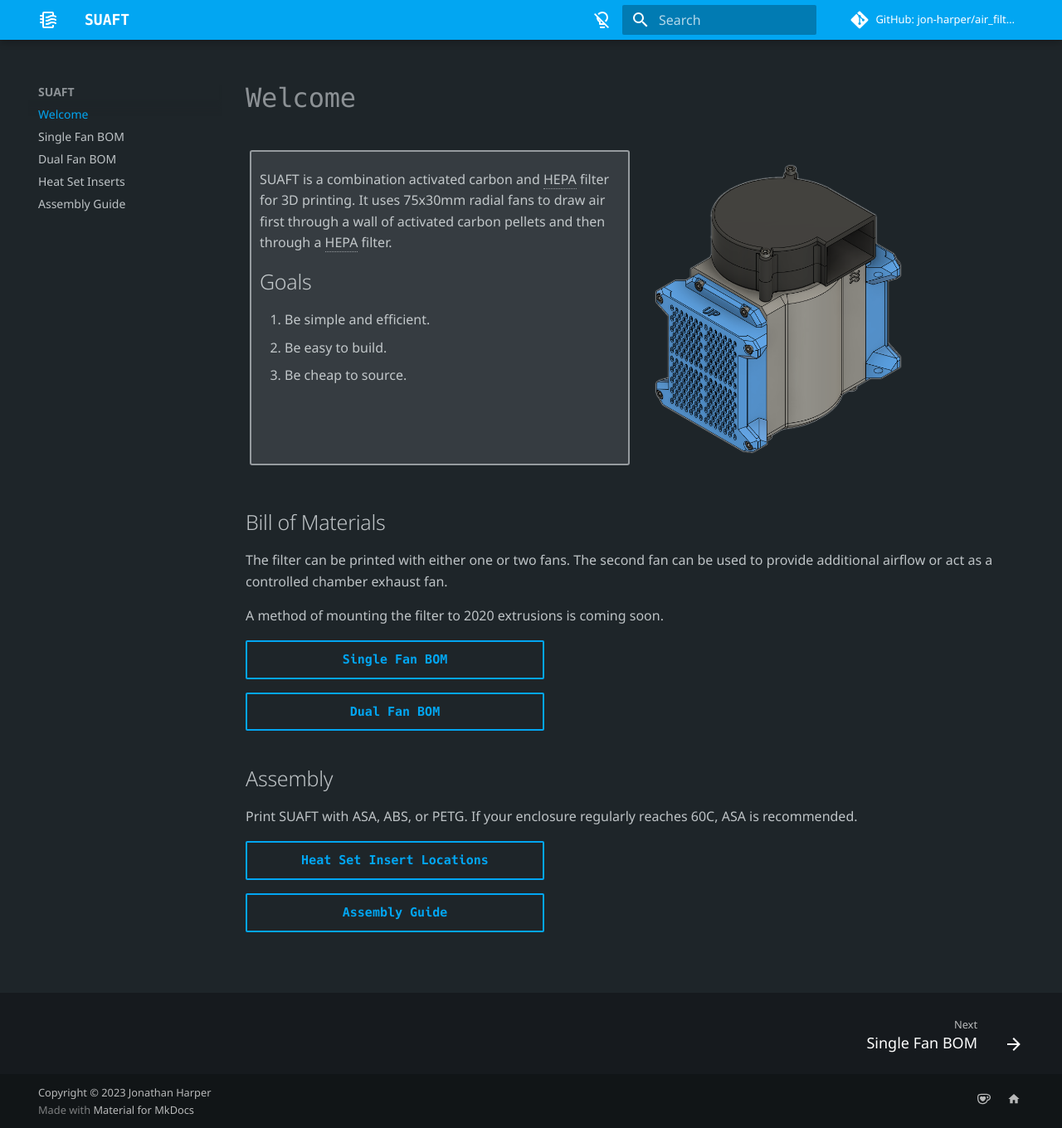
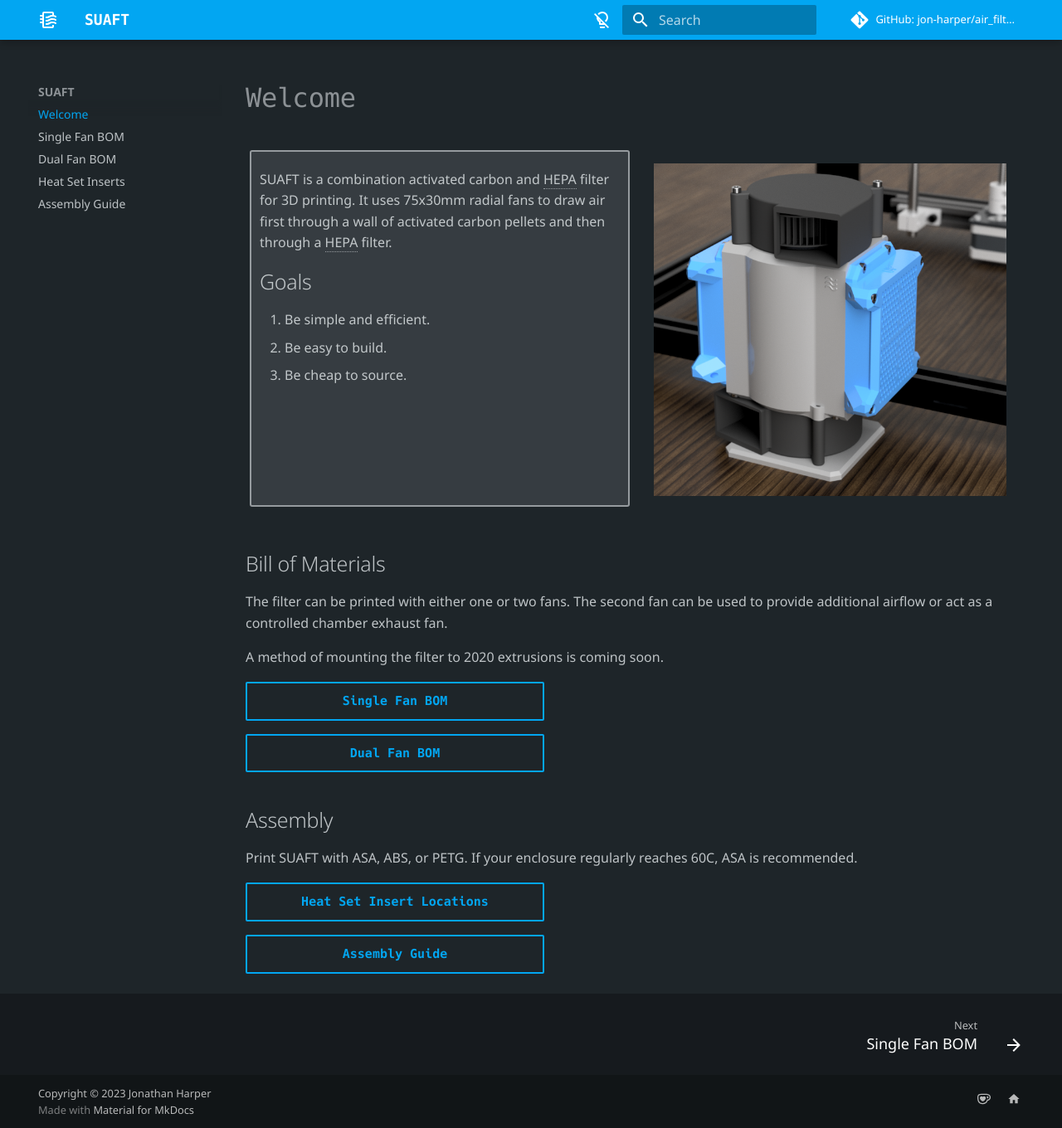
Before and after one commit to jon-harper/air_filter, an MkDocs documentation site: the page built from docs/index.md, in a window 1280 px wide and 1360 px high. Shown: the whole window at 83% size. Built offline with MkDocs 1.6.1 and Material for MkDocs 9.7.7, drawn with Linux system fonts in a browser that asks for light colours; comment, search, counter and statistics services are not loaded.

Commit message:
Added banner render

```diff
--- a/docs/index.md
+++ b/docs/index.md
@@ -18,7 +18,7 @@ SUAFT is a combination activated carbon and HEPA filter for 3D printing. It uses
 3. Be cheap to source.
 </div>
 <div markdown class="jh-grid-img">
-![SUAFT](assets/img/steps/6.png){width="300px"}
+![SUAFT](assets/img/gallery/render.png)
 </div>
 </div>
 ## Bill of Materials
```
Also changed, not shown: docs/assets/img/gallery/render.png (added).
